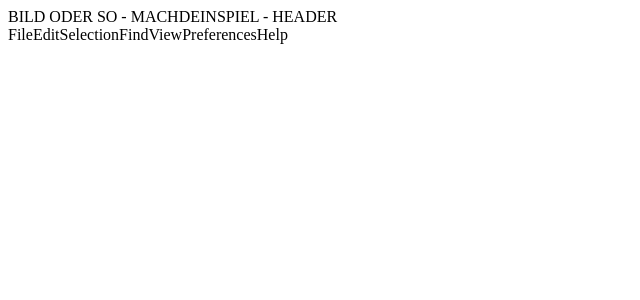
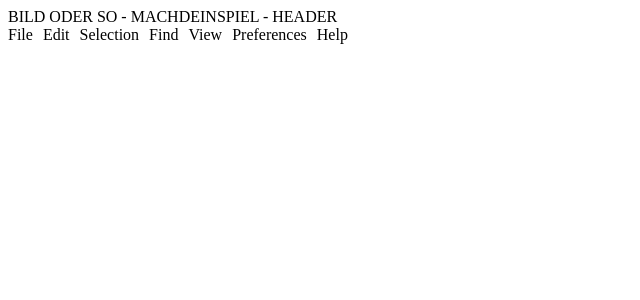
Before and after one commit to MachDeinSpiel/MdsAuthorTools, a PHP site: page / in a window 1280 px wide. Shown: the top 300 px of the page, without its empty margins (0-640 px from the left). Run offline with PHP 8.4, Linux system fonts and the light colour scheme; some libraries are stand-ins or nearby versions.

Commit message:
nav in top-bar-nav umbenannt

```diff
--- a/frontCss/frontpage.css
+++ b/frontCss/frontpage.css
@@ -1,15 +1,17 @@
-#nav {}
-#nav ul{
+#top-menu-bar {}
+#top-menu-bar ul{
 	list-style-type:none;
 	margin:0;
 	padding:0;
 }
-#nav li {
+#top-menu-bar li {
 	float:left;
 	padding:0;
-	margin:0;
+	margin-right: 10px;
+	cursor: pointer;
+
 }
-#nav li a {
+#top-menu-bar li a {
 	width:150px;
 	display:block;
 	text-align:center;
@@ -22,18 +24,18 @@
 	border:1px
 	solid #ccc;
 }
-#nav li a:hover {
+#top-menu-bar li a:hover {
 	color:#f00;
 }
-#nav ul ul {
+#top-menu-bar ul ul {
 	display:none;
 	position:absolute;
 	z-index:999;
 }
-#nav li li {
+#top-menu-bar li li {
 	float:none;
 }
-#nav li li a {
+#top-menu-bar li li a {
 	background:#EBE7E6!important;
 	text-align:left; height:auto;
 	line-height:1;
--- a/frontJs/frontpage.js
+++ b/frontJs/frontpage.js
@@ -1,7 +1,6 @@
 $(document).ready(function() {
-  $("#nav li:has(ul)").hover(function(){
-    $(this).find("ul").slideDown();
-  }, function(){
-    $(this).find("ul").hide();
-  });
+ 	$("#top-menu-bar li:has(ul)").on( "click", function() {
+  		console.log('clicked');
+    	$(this).find("ul").slideDown();
+  	});
 });
--- a/index.php
+++ b/index.php
@@ -15,7 +15,7 @@
 		</div>
 	</header>
 	<main>
-		<div id="nav">
+		<div id="top-menu-bar">
 			<ul>
 				<li>File
 					<ul>
```
